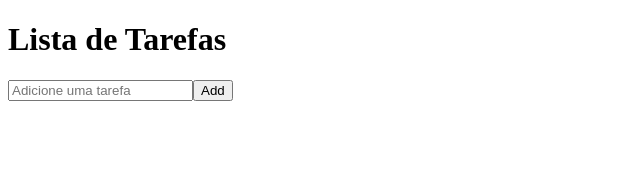
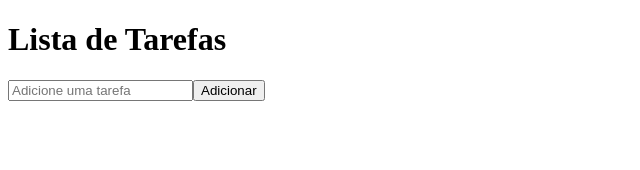
Before and after one commit to will-feather/vercel-lista-tarefas, a Next.js app: page / in a window 1280 px wide. Shown: the top 170 px of the page, without its empty margins (0-640 px from the left). Built offline with nearby package versions, Linux system fonts and the light colour scheme.

Commit message:
new commit

```diff
--- a/pages/index.js
+++ b/pages/index.js
@@ -51,7 +51,7 @@ function Home(){
                     placeholder="Adicione uma tarefa"
                 />
                 <button className="add" type="submit">
-                    Add
+                    Adicionar
                 </button>
             </form>
             <div className="listaTarefas">
```
